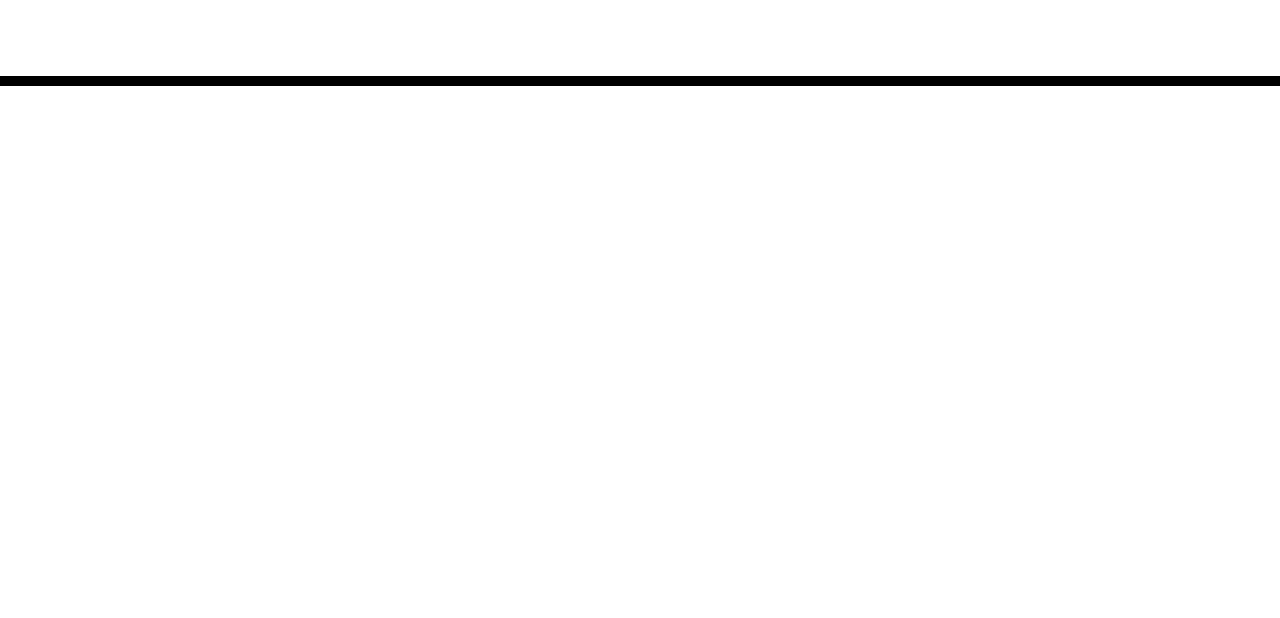
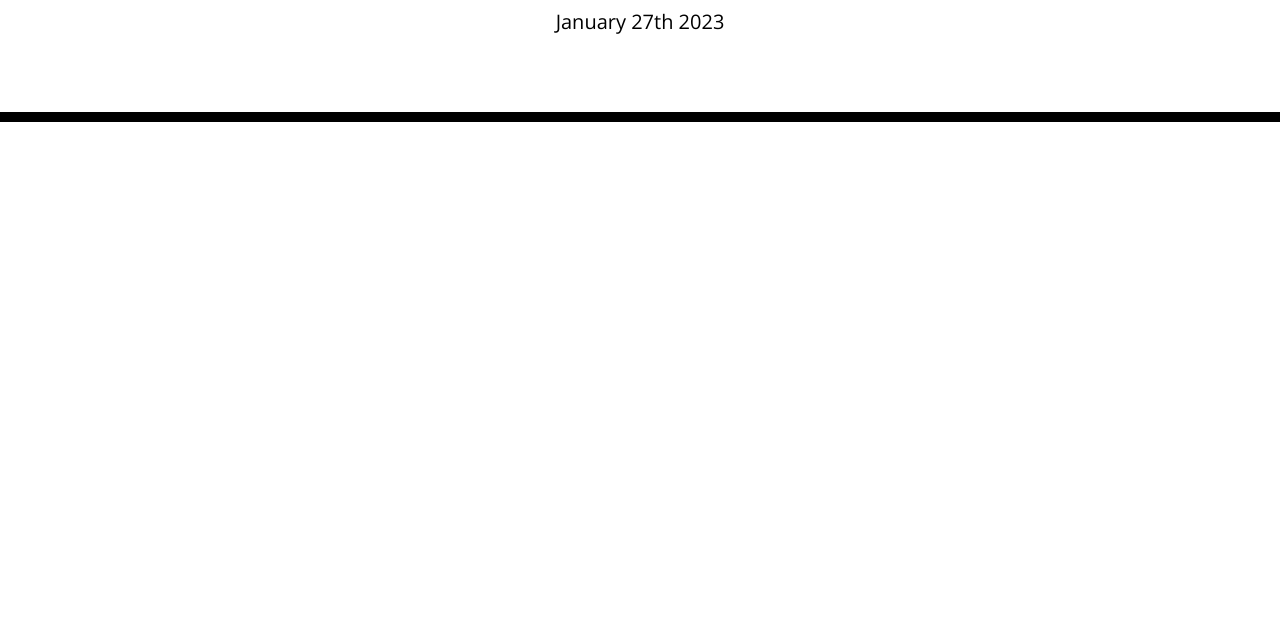
Before and after one commit to katychillingworth/Daily-Planner-App, a plain HTML site: page index.html in a window 1280 px wide. Shown: the part 182-800 px from the top of the page. Drawn offline with nearby package versions, Linux system fonts and the light colour scheme; files that its build step writes are made by us from their sources.

Commit message:
adds date to header

```diff
--- /dev/null
+++ b/assets/js/script.js
@@ -0,0 +1,17 @@
+// TODO Add current date to the header
+var currentDay = moment();
+$("#currentDay").text(currentDay.format("MMMM Do YYYY"));
+
+// TODO Add rows with a for loop to represent timeblocks
+
+// TODO Add colours for past/present/future
+
+// TODO Allow user to enter an event when they click timeblock
+
+// TODO Save the event in local storage
+
+// TODO Persist events between page refreshes
+
+// TODO Add a button to clear calendar
+
+// TODO
--- a/index.html
+++ b/index.html
@@ -4,6 +4,7 @@
     <meta charset="UTF-8" />
     <meta name="viewport" content="width=device-width, initial-scale=1.0" />
     <meta http-equiv="X-UA-Compatible" content="ie=edge" />
+
     <link
       rel="stylesheet"
       href="https://stackpath.bootstrapcdn.com/bootstrap/4.3.1/css/bootstrap.min.css"
@@ -18,7 +19,7 @@
       href="https://fonts.googleapis.com/css?family=Open+Sans&display=swap"
       rel="stylesheet"
     />
-    <link rel="stylesheet" href="style.css" />
+    <link rel="stylesheet" href="assets/css/style.css" />
     <title>Work Day Scheduler</title>
   </head>
 
@@ -29,10 +30,11 @@
       <p id="currentDay" class="lead"></p>
     </header>
     <div class="container">
-      <!-- Timeblocks go here -->
+
     </div>
 
     <script src="https://cdnjs.cloudflare.com/ajax/libs/jquery/3.2.1/jquery.min.js"></script>
     <script src="https://cdnjs.cloudflare.com/ajax/libs/moment.js/2.24.0/moment.min.js"></script>
+    <script src="assets/js/script.js"></script>
   </body>
 </html>
```
